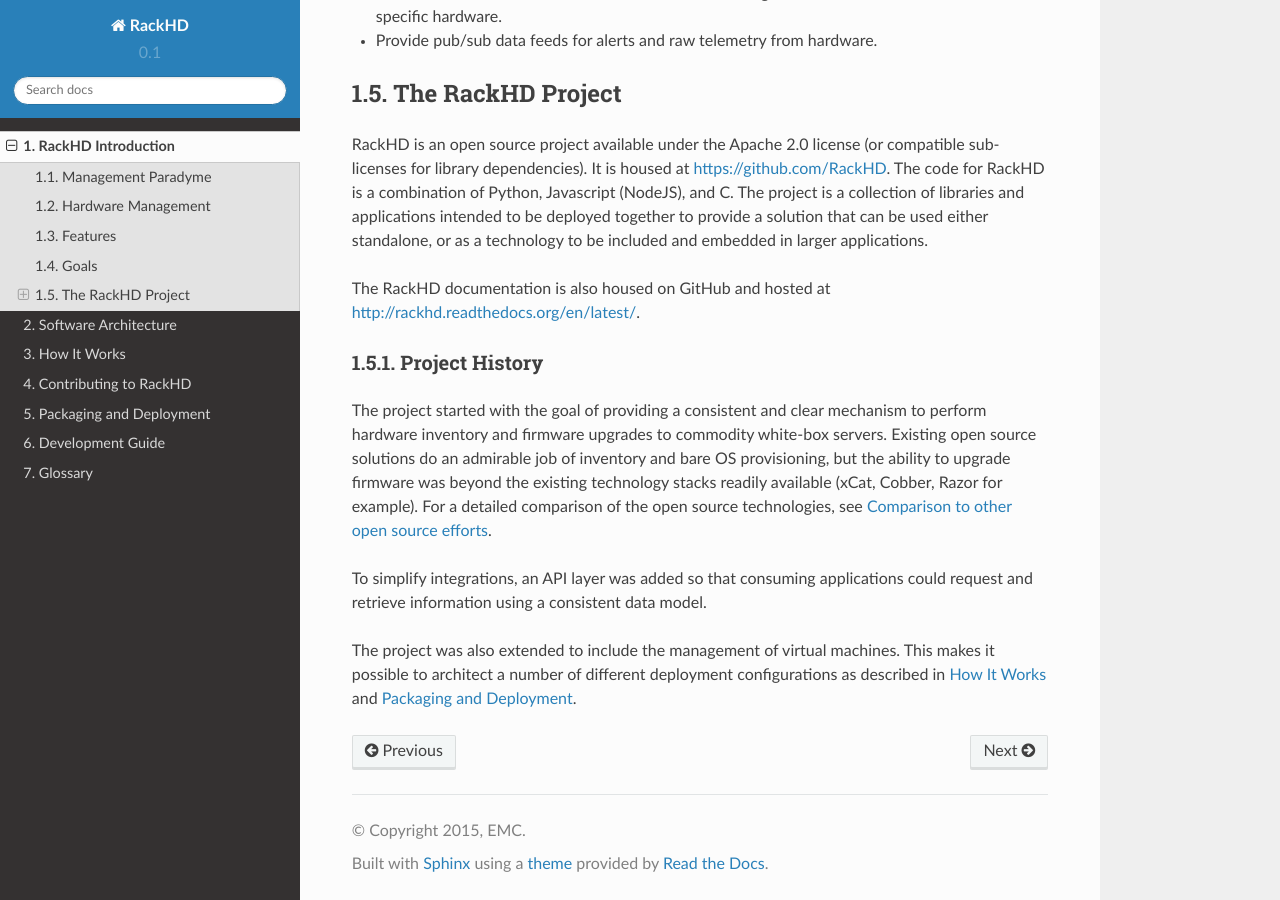
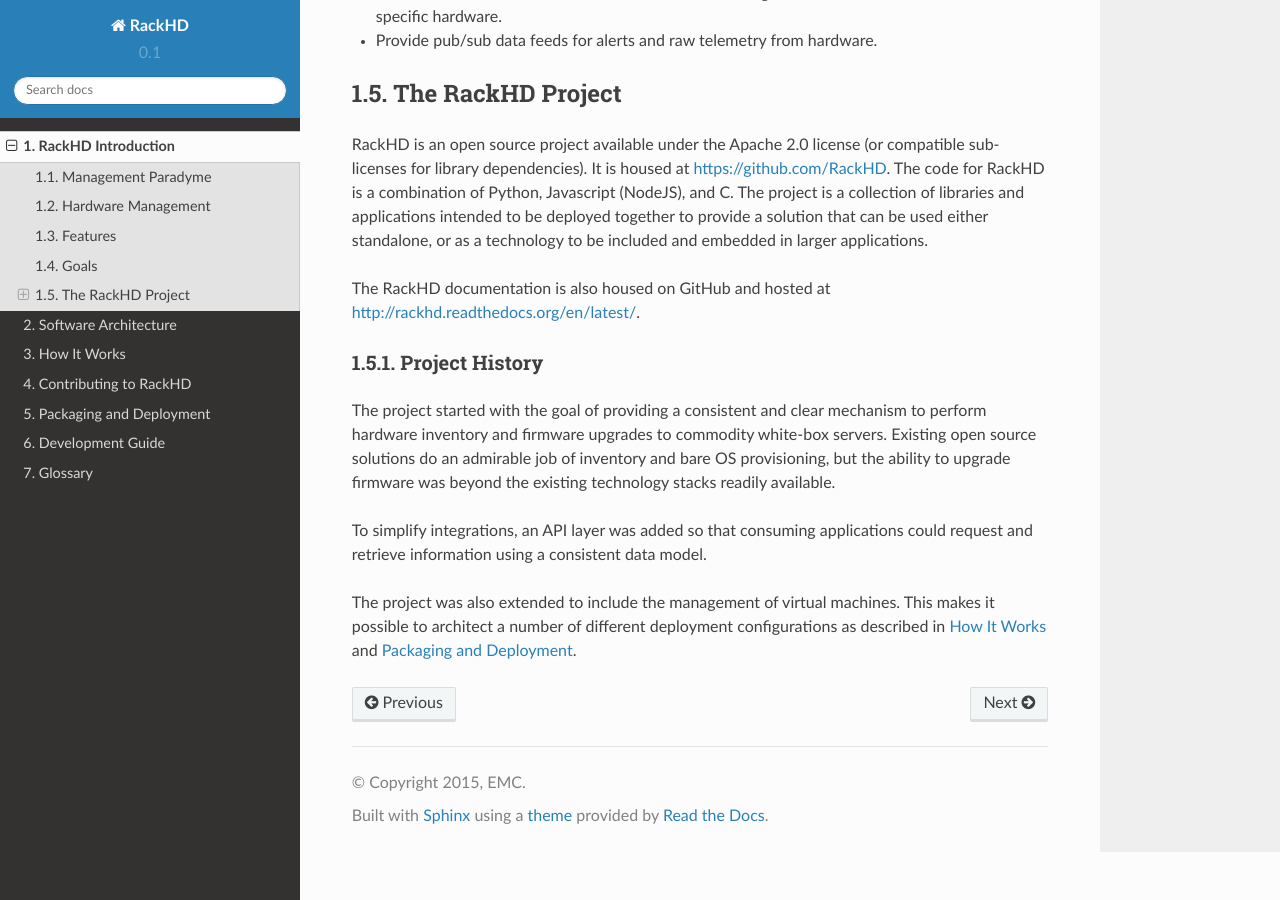
Before and after one commit to RackHD/docs, a Sphinx documentation site: the page built from docs/introduction.rst, in a window 1280 px wide and 900 px high, scrolled down 2576 px. Built offline with Sphinx 7.4.7 and the Read the Docs theme 2.0.0, drawn with Linux system fonts in a browser that asks for light colours.

Commit message:
removed competitor reference and link

```diff
--- a/docs/introduction.rst
+++ b/docs/introduction.rst
@@ -90,8 +90,7 @@
 inventory and firmware upgrades to commodity white-box servers.
 Existing open source solutions do an admirable job of inventory and bare OS provisioning, but the
 ability to upgrade firmware was beyond the existing technology stacks
-readily available (xCat, Cobber, Razor for example). For a detailed comparison of the open source
-technologies, see :doc:`project_comparson`.
+readily available.
 
 To simplify integrations, an API layer was added so that consuming applications could
 request and retrieve information using a consistent data model.
```
